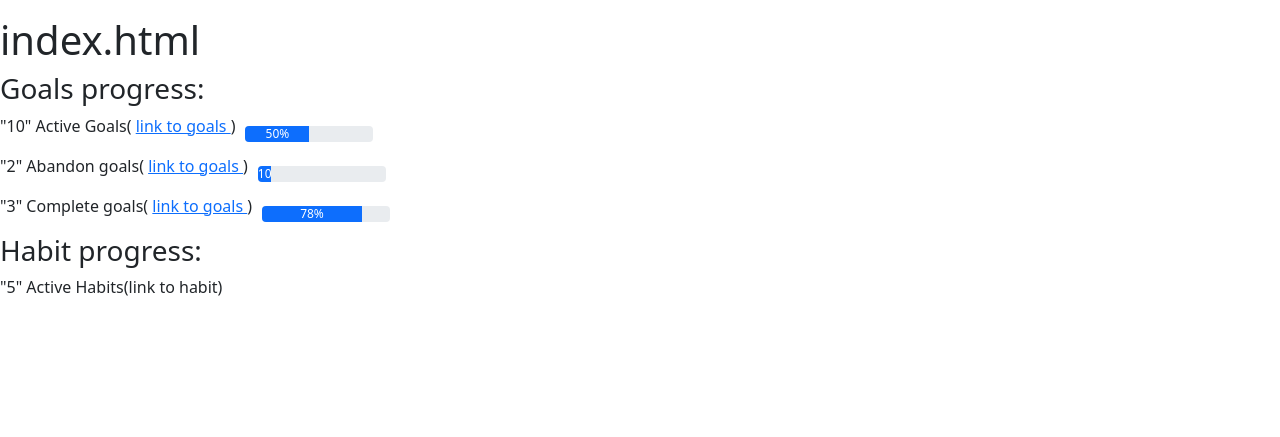
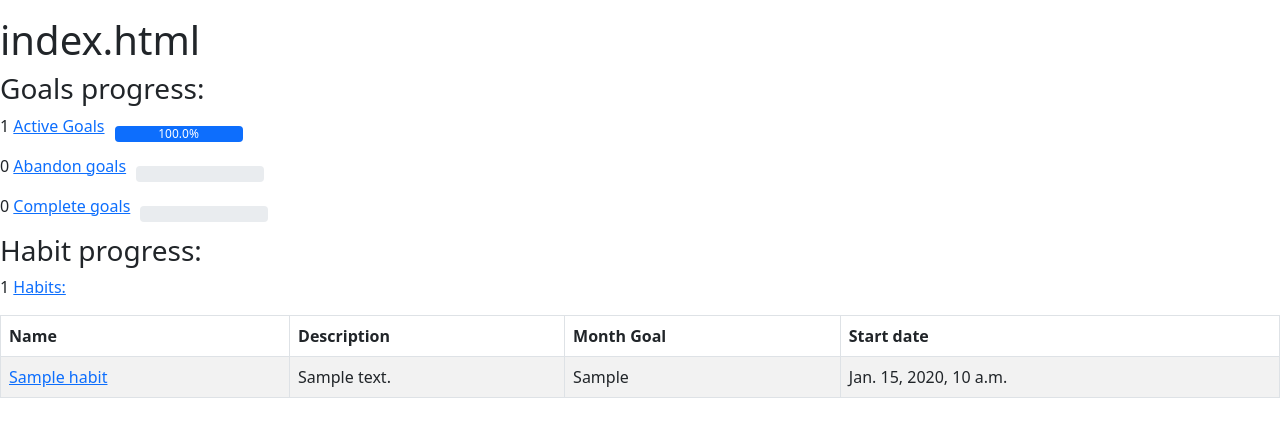
Before and after one commit to Oleksiy-Liubchenko/habits-and-goals-service, a Django app: page / in a window 1280 px wide. Shown: the part 58-495 px from the top of the page. Run offline with Django 4.2, Linux system fonts and the light colour scheme; tables that the repository leaves empty hold one stand-in row (values such as "Sample post").

Commit message:
Add links, progress, table with habits to index.html

```diff
--- a/templates/habit/habit_detail.html
+++ b/templates/habit/habit_detail.html
@@ -44,7 +44,7 @@
     <br>
     days pass = {{ not_completed_days }}
     <br>
-    progress % = {{ progress_percent }}  %
+    focus % = {{ progress_percent }}  %
   <div style="display: flex; align-items: center;">
     <p style="margin-right: 10px;">
     </p>
--- a/templates/index.html
+++ b/templates/index.html
@@ -5,46 +5,49 @@
   <h3>Goals progress:</h3>
 
   <div style="display: flex; align-items: center;">
-    <p style="margin-right: 10px;">"10" Active Goals(
-      <a href="#">
-      link to goals
-      </a>)
+    <p style="margin-right: 10px;">
+      {{ active_goals_number }}
+      <a href="{% url "tracker:goal-list-active" %}">
+        Active Goals
+      </a>
     </p>
 
     <div class="progress" style="width: 10%;">
-      <div class="progress-bar" role="progressbar" style="width: 50%;"
+      <div class="progress-bar" role="progressbar" style="width: {{ active_goals_percent }}%;"
            aria-valuenow="50" aria-valuemin="0" aria-valuemax="100">
-        50%
+        {{ active_goals_percent }}%
       </div>
     </div>
   </div>
 
    <div style="display: flex; align-items: center;">
-    <p style="margin-right: 10px;">"2" Abandon goals(
-      <a href="#">
-      link to goals
-      </a>)
+    <p style="margin-right: 10px;">
+      {{ abandoned_goals_number }}
+      <a href="{% url "tracker:goal-list-abandoned" %}">
+        Abandon goals
+      </a>
     </p>
 
     <div class="progress" style="width: 10%;">
-      <div class="progress-bar" role="progressbar" style="width: 10%;"
+      <div class="progress-bar" role="progressbar" style="width: {{ abandoned_goals_percent }}%;"
            aria-valuenow="50" aria-valuemin="0" aria-valuemax="100">
-        10%
+        {{ abandoned_goals_percent }}%
       </div>
     </div>
   </div>
 
   <div style="display: flex; align-items: center;">
-    <p style="margin-right: 10px;">"3" Complete goals(
-      <a href="#">
-      link to goals
-      </a>)
+    <p style="margin-right: 10px;">
+      {{ completed_goals_number }}
+      <a href="{% url "tracker:goal-list-completed" %}">
+       Complete goals
+      </a>
     </p>
 
     <div class="progress" style="width: 10%;">
-      <div class="progress-bar" role="progressbar" style="width: 78%;"
+      <div class="progress-bar" role="progressbar" style="width: {{ completed_goals_percent }}%;"
            aria-valuenow="50" aria-valuemin="0" aria-valuemax="100">
-        78%
+        {{ completed_goals_percent }}%
       </div>
     </div>
   </div>
@@ -52,7 +55,33 @@
 
 
   <h3>Habit progress:</h3>
-    <p>"5" Active Habits(link to habit)</p>
+    <p>
+      {{ habits_number }}
+      <a href="{% url "tracker:habit-list" %}">
+        Habits:
+      </a>
+    </p>
 
 
+  <table class="table table-bordered table-striped">
+  <thead>
+    <tr>
+      <th>Name</th>
+      <th>Description</th>
+      <th>Month Goal</th>
+      <th>Start date</th>
+    </tr>
+  </thead>
+  <tbody>
+    {% for habit in habits_objects %}
+    <tr>
+      <td><a href="{% url "tracker:habit-detail" pk=habit.pk %}">{{ habit.name }}</a></td>
+      <td>{{ habit.description }}</td>
+      <td>{{ habit.month_goal }}</td>
+      <td>{{ habit.created_at }}</td>
+    </tr>
+    {% endfor %}
+  </tbody>
+</table>
+
 {% endblock content %}
--- a/tracker/views.py
+++ b/tracker/views.py
@@ -20,7 +20,29 @@ from tracker.models import (
 
 
 def index(request):
-    context = {}
+    active_goals_number = Goal.objects.filter(status="active").count()
+    completed_goals_number = Goal.objects.filter(status="completed").count()
+    abandoned_goals_number = Goal.objects.filter(status="abandoned").count()
+    total_goals_number = Goal.objects.all().count()
+
+    active_goals_percent = round(active_goals_number / total_goals_number * 100, 1)
+    completed_goals_percent = round(completed_goals_number / total_goals_number * 100, 1)
+    abandoned_goals_percent = round(abandoned_goals_number / total_goals_number * 100, 1)
+
+    habits_number = Habit.objects.all().count()
+    habits_objects = Habit.objects.all()
+
+    context = {
+        "active_goals_number": active_goals_number,
+        "completed_goals_number": completed_goals_number,
+        "abandoned_goals_number": abandoned_goals_number,
+        "active_goals_percent": active_goals_percent,
+        "completed_goals_percent": completed_goals_percent,
+        "abandoned_goals_percent": abandoned_goals_percent,
+        "habits_number": habits_number,
+        "habits_objects": habits_objects,
+    }
+
 
     return render(request, "index.html", context=context)
 
```
